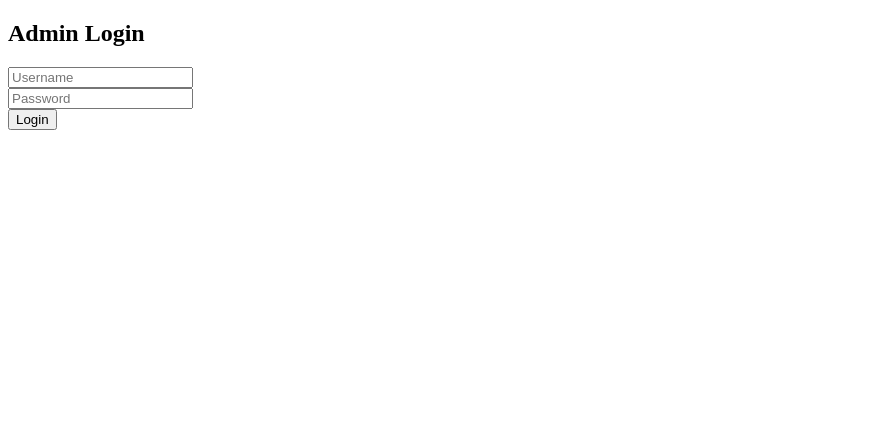
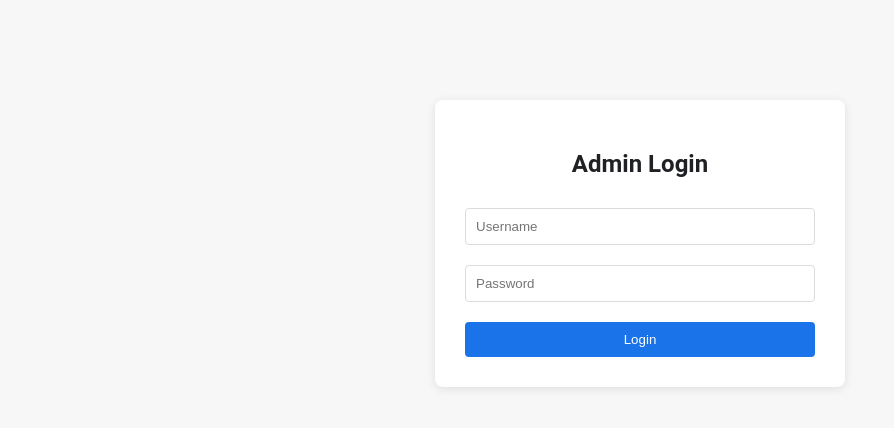
Before and after one commit to pasta-lover69/phish-sim, a Flask app: page /admin_login in a window 1280 px wide. Shown: the top 428 px of the page, without its empty margins (0-894 px from the left). Run offline with Flask 3, Linux system fonts and the light colour scheme.

Commit message:
updated admin_login

```diff
--- a/templates/admin_login.html
+++ b/templates/admin_login.html
@@ -1,15 +1,19 @@
 <!DOCTYPE html>
 <html>
 <head>
-    <title>Admin Login</title>
+    <title>Admin Login - Phishing Simulation</title>
+    <link rel="stylesheet" type="text/css" href="{{ url_for('static', filename='style.css') }}">
+    <meta name="viewport" content="width=device-width, initial-scale=1.0">
 </head>
 <body>
-    <h2>Admin Login</h2>
-    {% if error %}<p style="color:red;">{{ error }}</p>{% endif %}
-    <form method="post">
-        <input type="text" name="username" placeholder="Username" required><br>
-        <input type="password" name="password" placeholder="Password" required><br>
-        <button type="submit">Login</button>
-    </form>
+    <div class="admin-login-container">
+        <h2>Admin Login</h2>
+        {% if error %}<p class="error-message">{{ error }}</p>{% endif %}
+        <form method="post" class="admin-login-form">
+            <input type="text" name="username" placeholder="Username" required>
+            <input type="password" name="password" placeholder="Password" required>
+            <button type="submit">Login</button>
+        </form>
+    </div>
 </body>
 </html>
```
